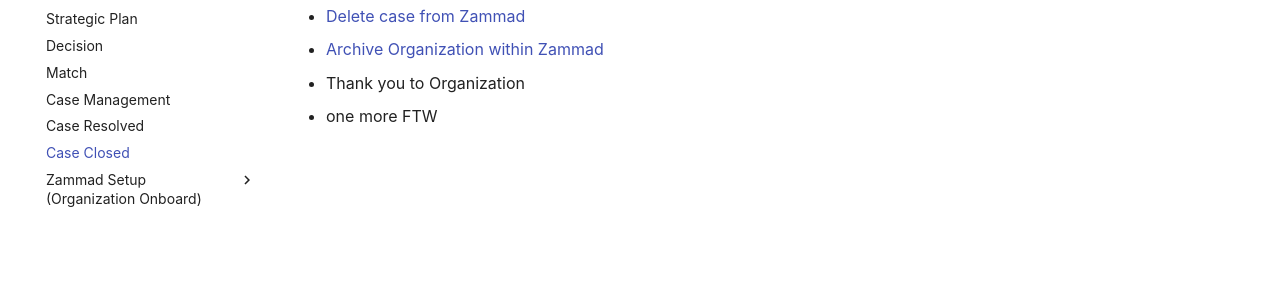
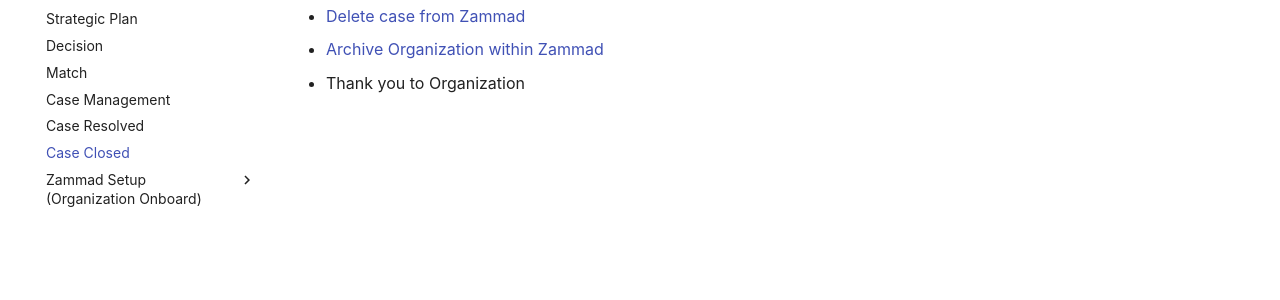
Before and after one commit to digital-security-exchange/dsx-docs, an MkDocs documentation site: the page built from docs/case-closed.md, in a window 1280 px wide. Shown: the part 227-527 px from the top of the page. Built offline with MkDocs 1.6.1 and Material for MkDocs 9.7.7, drawn with Linux system fonts in a browser that asks for light colours.

Commit message:
one more thing again

```diff
--- a/docs/case-closed.md
+++ b/docs/case-closed.md
@@ -5,4 +5,3 @@
 * [Delete case from Zammad](zammad-setup-organization-onboard/case-deletion.md)
 * [Archive Organization within Zammad](zammad-setup-organization-onboard/archiving.md)
 * Thank you to Organization
-* one more FTW
```
